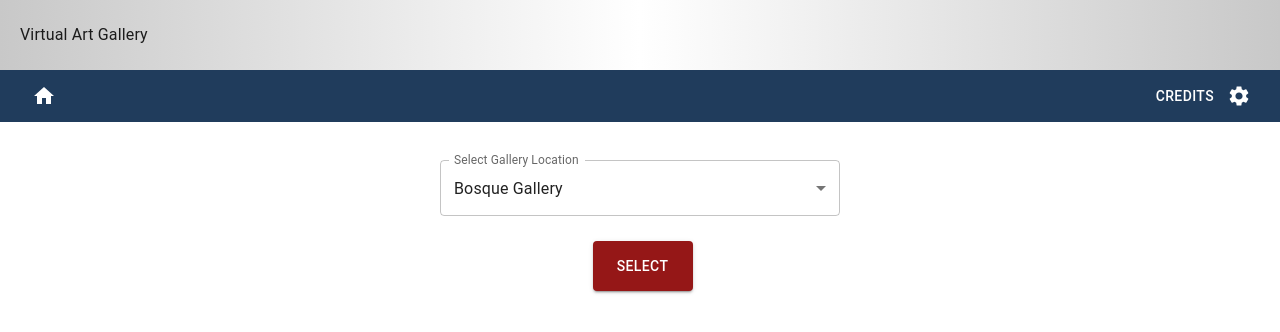
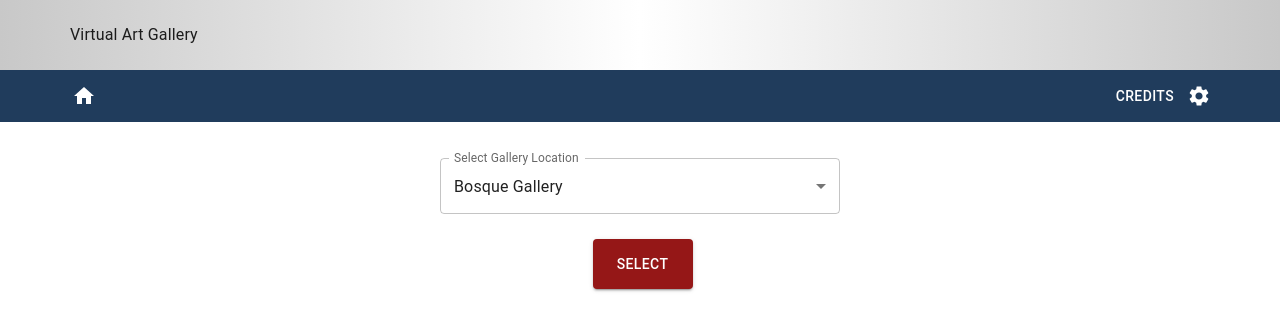
Before and after one commit to SoftwareF24-Gallery/SoftwareF24-Gallery.github.io, a React (Vite) app: page / in a window 1280 px wide. Shown: the top 332 px of the page. Built offline with nearby package versions, Linux system fonts and the light colour scheme.

Commit message:
Add max width for Navbar buttons and main content

```diff
--- a/src/App.jsx
+++ b/src/App.jsx
@@ -26,7 +26,7 @@ const App = () => {
           </div>
           {/* Routing used to navigate the website */}
           <HashRouter>
-          <div id="component">
+          <div id="component" style={{width: "100%", maxWidth: "1200px", margin: "0 auto"}}>
             <Routes>
               <Route path="/" element={<Home />} />
               <Route path="/credits" element={<Credits />} />
--- a/src/Navbar.jsx
+++ b/src/Navbar.jsx
@@ -17,17 +17,19 @@ const Navbar = () => {
                 51px for medium screen sizes
                 70px for large screen sizes
             */}
-            <Paper square elevation={0} sx={{padding: "20px", display: "flex", alignItems: "center", justifyContent: "left",
+            <Paper square elevation={0} sx={{display: "flex", alignItems: "center", justifyContent: "left",
                         [theme.breakpoints.down('md')]: { height: "51px"},
                         [theme.breakpoints.up('md')]: { height: "70px" },
                         background: theme.palette.mode === 'dark' ? "linear-gradient(to right, rgba(0,0,0,0), rgba(200,200,200,0.1), rgba(0,0,0,0)), black"
                         : "linear-gradient(to right, rgba(200,200,200,255), rgba(0,0,0,0), rgba(200,200,200,255)), white"}}>
-                <Typography>
-                    Virtual Art Gallery
-                </Typography>
+                <div id="top-navbar" style={{width: "100%", maxWidth: "1200px", margin: "0 auto", padding: "0 30px"}}>
+                    <Typography>
+                        Virtual Art Gallery
+                    </Typography>
+                </div>
             </Paper>
             <AppBar position="sticky" elevation={0} sx={{background: "#203c5c", height: "52px", justifyContent: "center"}}>
-                <Toolbar>
+                <Toolbar style={{width: "100%", maxWidth: "1200px", margin: "0 auto"}}>
                     <IconButton color="inherit" href="/#/">
                         <HomeIcon />
                     </IconButton>
```
